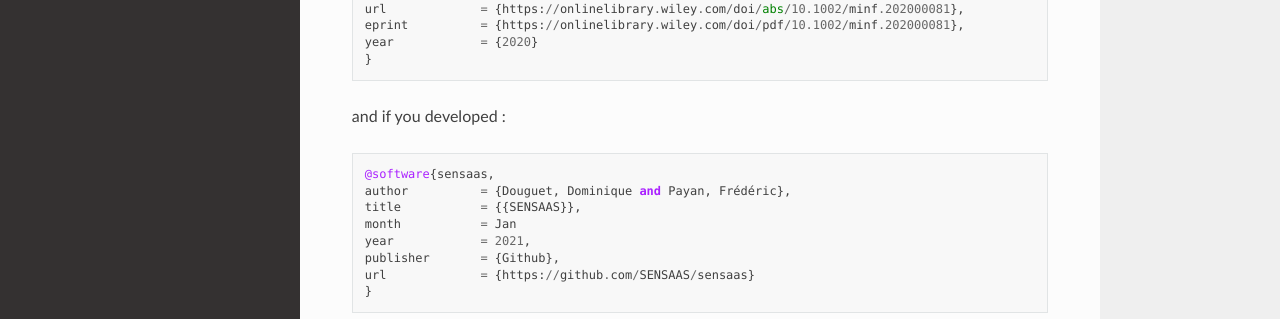
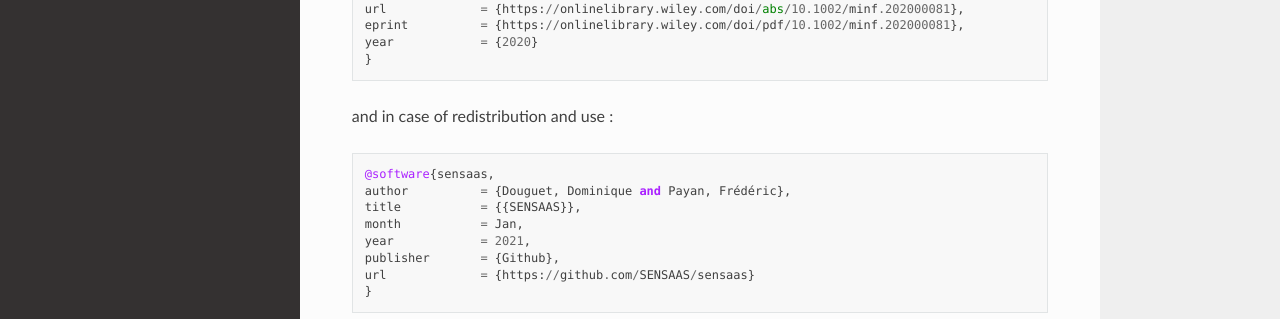
Before and after one commit to SENSAAS/sensaas, a Sphinx documentation site: the page built from docs/index.rst, in a window 1280 px wide and 900 px high, scrolled down 12718 px. Shown: the part 457-776 px from the top of the window. Built offline with Sphinx 7.4.7 and the Read the Docs theme 2.0.0, drawn with Linux system fonts in a browser that asks for light colours.

Commit message:
Update index.rst

```diff
--- a/docs/index.rst
+++ b/docs/index.rst
@@ -471,14 +471,14 @@ Bibtex format:
 	year 		= {2020}
 	}
 
-and if you developed :
+and in case of redistribution and use :
 
 ::
 
 	@software{sensaas,
 	author 		= {Douguet, Dominique and Payan, Frédéric},
 	title		= {{SENSAAS}},
-	month		= Jan
+	month		= Jan,
 	year		= 2021,
 	publisher	= {Github},
 	url		= {https://github.com/SENSAAS/sensaas}
```
